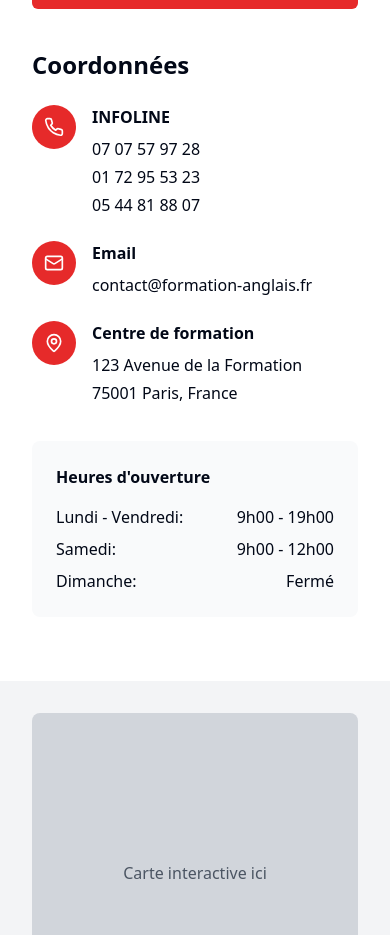
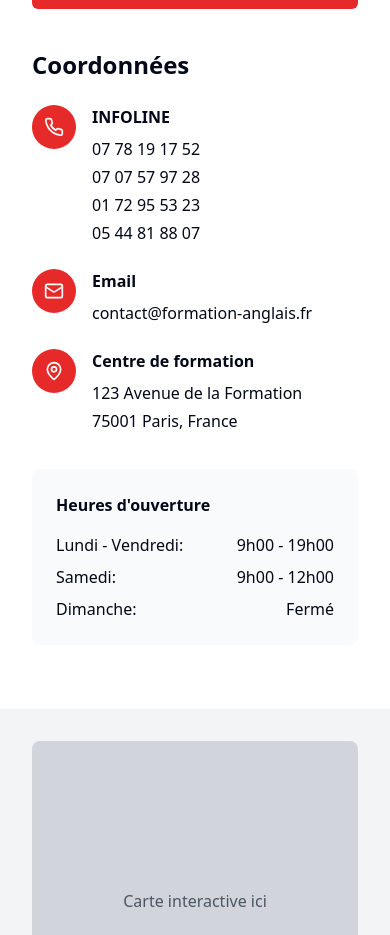
Before and after one commit to vptestexe/rendez-vous-formation-site, a React (Vite) app: page /contact in a window 390 px wide. Shown: the part 1141-2076 px from the top of the page. Built offline with nearby package versions, Linux system fonts and the light colour scheme.

Commit message:
Add contact phone number
Add a new phone number to the contact information section.

```diff
--- a/src/components/home/ContactSection.tsx
+++ b/src/components/home/ContactSection.tsx
@@ -15,6 +15,7 @@ const ContactSection = () => {
           <div className="flex-1">
             <p className="font-bold mb-2">INFOLINE</p>
             <p className="mb-1">07 78 19 17 52</p>
+            <p className="mb-1">07 07 57 97 28</p>
             <p className="mb-1">01 72 95 53 23</p>
             <p>05 44 81 88 07</p>
           </div>
--- a/src/pages/Contact.tsx
+++ b/src/pages/Contact.tsx
@@ -160,6 +160,9 @@ const Contact = () => {
                   <div>
                     <h3 className="font-bold mb-2">INFOLINE</h3>
                     <p className="mb-1">
+                      <a href="tel:0778191752" className="hover:text-formation-red">07 78 19 17 52</a>
+                    </p>
+                    <p className="mb-1">
                       <a href="tel:0707579728" className="hover:text-formation-red">07 07 57 97 28</a>
                     </p>
                     <p className="mb-1">
```
